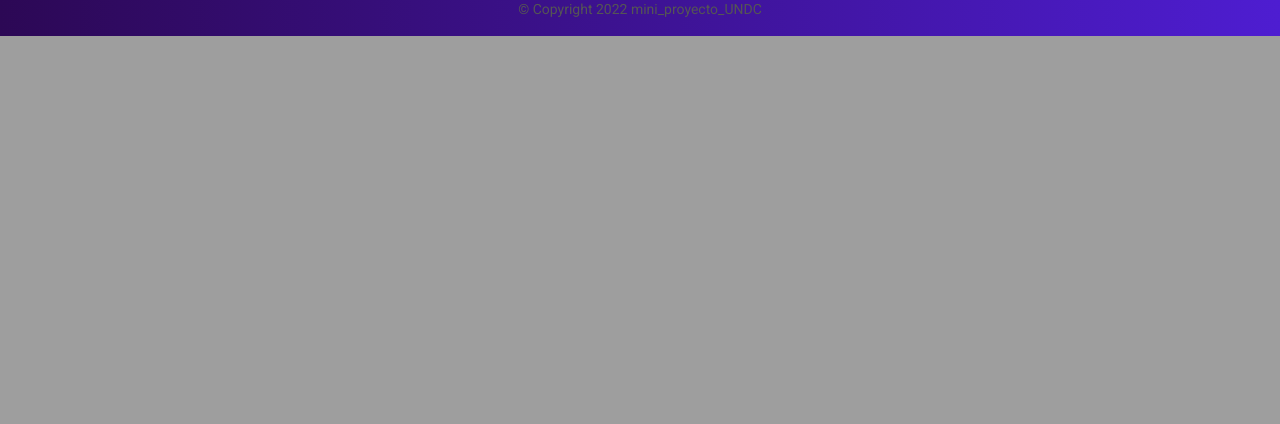
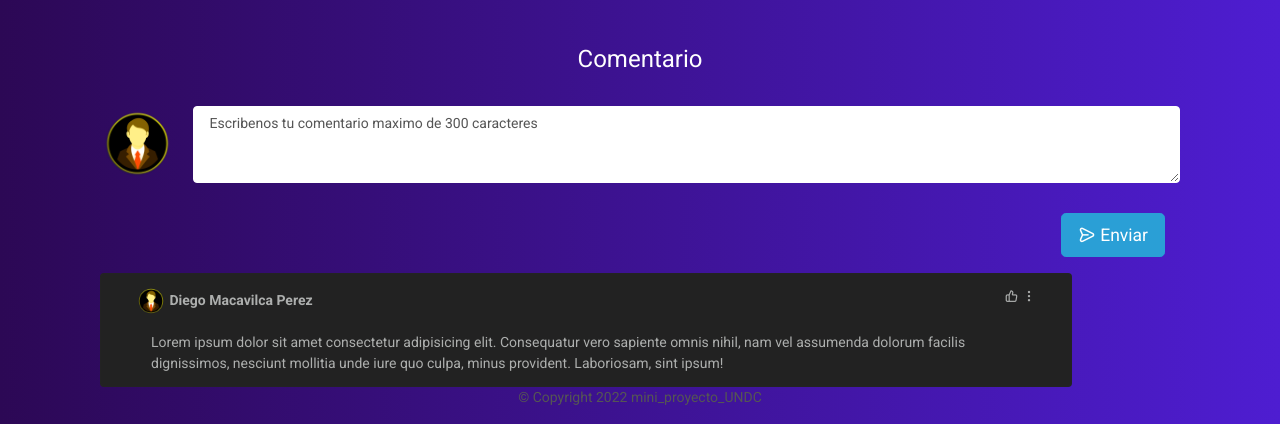
Before and after one commit to EderLG2020/LugaresTuristicos_Caniete, a Node server app: page /favorito in a window 1280 px wide. Shown: the part 1067-1491 px from the top of the page. Before the commit the page ends 1103 px from the top, so only its background shows below. Run offline with Node 20, Linux system fonts and the light colour scheme; the visitor is signed in with stand-in values (Sample User, id 1); some libraries are stand-ins or nearby versions.

Commit message:
Envio de un comentario hecho

```diff
--- a/src/server.js
+++ b/src/server.js
@@ -46,6 +46,7 @@ app.use((req, res, next) => {
 app.use(require("../routes/index.routes"));
 app.use(require("../routes/notes.routes"));
 app.use(require("../routes/users.routes"));
+app.use(require("../routes/comentario.routes"));
 
 // Static Files
 app.use(express.static(path.join(__dirname, "../public")));
--- a/views/pages/notes/favoritos.ejs
+++ b/views/pages/notes/favoritos.ejs
@@ -60,6 +60,84 @@
                 <span class="visually-hidden">Next</span>
             </button>
         </div>
+
+        <!-- comentario -->
+        <br><br>
+        <div class="container">
+            <div class="row">
+                <div class="col-md-12">
+                    <div class="well well-sm">
+                        <form class="form-horizontal" action="/comentario/add" method="post">
+                            <fieldset>
+
+                                <legend class="text-center header">Comentario</legend>
+
+                                <div class="form-group">
+
+                                    <span class="col-md-1 col-md-offset-2 text-center"><i
+                                            class="fa fa-pencil-square-o bigicon"></i></span>
+                                    <dov class="row">
+                                        <div class="col-md-1">
+                                            <p><img src="/img/avatar.png" alt="logo" width="75" height="75">
+                                            </p>
+                                        </div>
+                                        <div class="col-md-11">
+                                            <textarea class="form-control" id="message" name="message"
+                                                placeholder="Escribenos tu comentario maximo de 300 caracteres" rows="3"
+                                                maxlength="300"></textarea>
+                                        </div>
+                                    </dov>
+                                </div>
+
+                                <div class="form-group">
+                                    <div class="col-md-12 text-right">
+                                        <button type="submit" class="btn btn-primary btn-lg"><i
+                                                class="uil uil-message"></i> Enviar</button>
+                                    </div>
+                                </div>
+                            </fieldset>
+                        </form>
+                    </div>
+                </div>
+            </div>
+        </div>
+        <!-- listado de comentario -->
+
+        <div class="container">
+            <div class="row">
+                <div class="col-md-12">
+                    <div class="well well-sm">
+                        <div class="card" style="width: 90%;">
+                            <ul class="list-group list-group-flush">
+                                <li class="list-group-item">
+
+                                    <div class="container text-center">
+                                        <div class="row justify-content-between">
+                                            <div class="col-md-4 text-left">
+                                                <p><img src="/img/avatar.png" alt="logo" width="30" height="30">
+                                                    <b>Diego Macavilca Perez</b>
+                                                </p>
+                                            </div>
+                                            <div class="col-md-4 text-right"><b>
+                                                    <i class="uil uil-thumbs-up"></i>
+                                                    <i class="uil uil-ellipsis-v"></i>
+                                                </b>
+                                            </div>
+                                        </div>
+                                        <div class="container text-left">
+                                            Lorem ipsum dolor sit amet consectetur adipisicing elit. Consequatur vero
+                                            sapiente omnis nihil, nam vel assumenda dolorum facilis dignissimos,
+                                            nesciunt mollitia unde iure quo culpa, minus provident. Laboriosam, sint
+                                            ipsum!
+                                        </div>
+                                    </div>
+                                </li>
+                            </ul>
+                        </div>
+                    </div>
+                </div>
+            </div>
+        </div>
     </main>
 
 
--- a/views/partials/msg.ejs
+++ b/views/partials/msg.ejs
@@ -4,7 +4,7 @@
             <strong>
                 <%= element %>
             </strong>
-            <button type="button" class="btn btn-danger btn-close border" data-bs-dismiss="alert" aria-label="Close"><i
+            <button type="button" class="btn btn-success btn-close border" data-bs-dismiss="alert" aria-label="Close"><i
                     class="uil uil-multiply text-white"></i></button>
             <% }) %>
                 <% } %>
@@ -12,7 +12,7 @@
 
                     <% if (error_msg) { %>
                         <% error_msg.forEach(elementa=> { %>
-                            <div class="alert alert-warning alert-dismissible fade show" role="alert">
+                            <div class="alert alert-success alert-dismissible fade show" role="alert">
                                 <strong>
                                     <%= elementa %>
                                 </strong>
```
Also changed, not shown: controllers/comentario.controller.js (added, +28 -0 lines), models/comentario.js (added, +19 -0 lines), routes/comentario.routes.js (added, +8 -0 lines).
